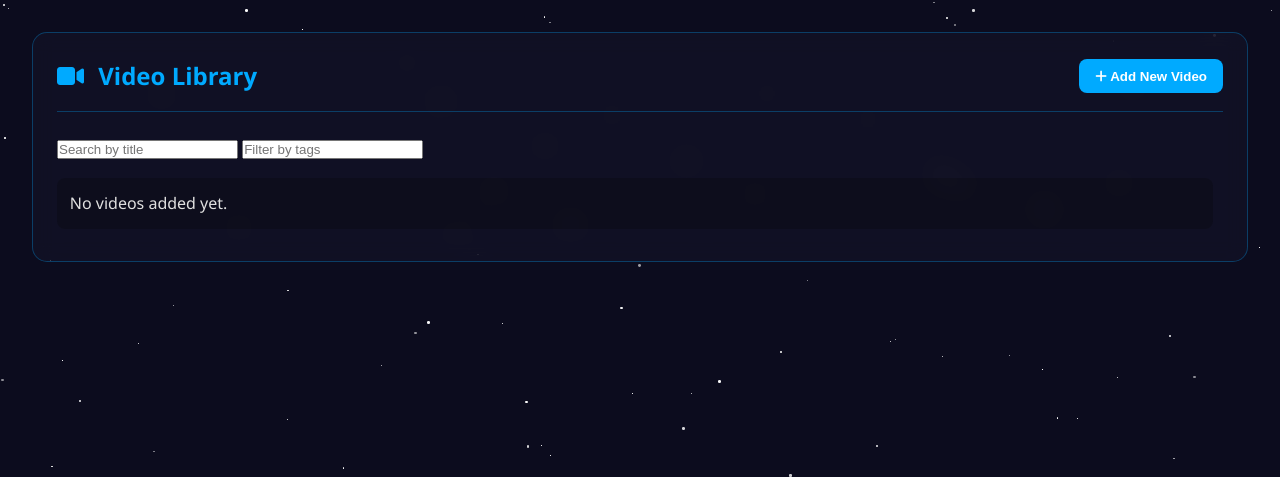
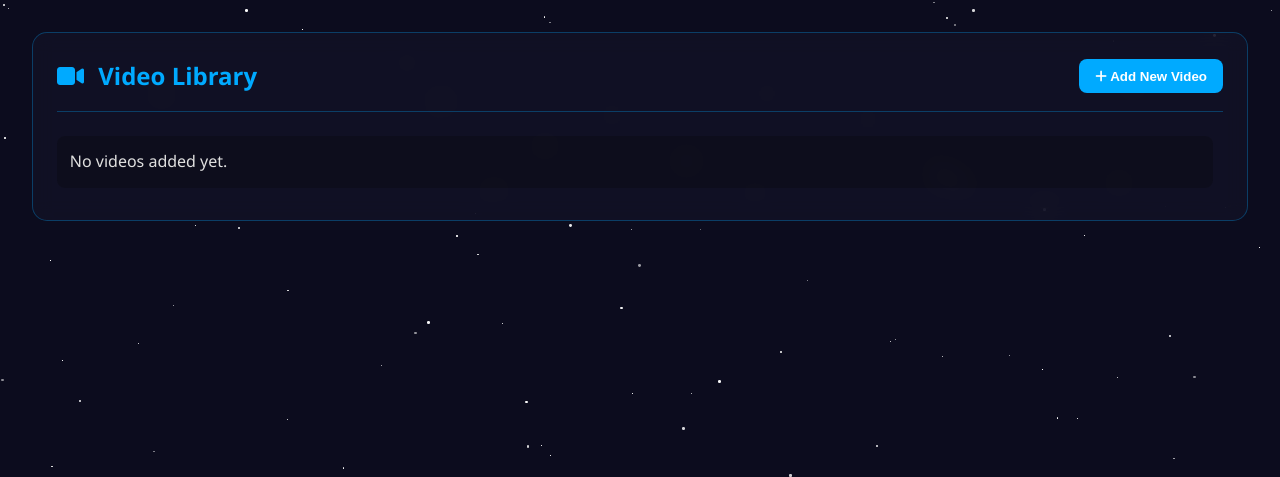
Before and after one commit to 1cbs/1cbs-app, a Flask app: page /videos in a window 1280 px wide. Shown: the part 129-606 px from the top of the page. Run offline with Flask 3, Linux system fonts and the light colour scheme; the visitor is signed in with stand-in values (Sample User, id 1).

Commit message:
Refactor video library template for clarity

```diff
--- a/templates/videos.html
+++ b/templates/videos.html
@@ -12,17 +12,10 @@
         {% endif %}
     </div>
     <div class="card-content">
-        <div class="form-row" style="gap: 1rem; margin-bottom: 1rem; flex-wrap: wrap;">
-            <input type="text" id="video-search" placeholder="Search by title" value="{{ search or '' }}" style="flex: 1 1 240px;">
-            <input type="text" id="video-tag" placeholder="Filter by tags" value="{{ tag_filter or '' }}" style="flex: 1 1 200px;">
-        </div>
-        <ul class="item-list" id="video-list">
+        <ul class="item-list">
             {% for v in videos %}
             <li>
                 <span class="item-name"><i class="fas fa-film"></i> {{ v.title }}</span>
-                {% if v.tags %}
-                <div class="item-tags">{{ v.tags }}</div>
-                {% endif %}
                 <div class="item-actions">
                     <button class="btn-icon" onclick="openModal('videoPlayerModal', '{{ v.url }}')"><i class="fas fa-play"></i></button>
 
@@ -64,88 +57,9 @@
                 <label for="video-url">Direct Video URL</label>
                 <input type="url" id="video-url" name="url" placeholder="https://f005.backblazeb2.com/..." required>
             </div>
-            <div class="form-group">
-                <label for="video-tags">Tags (comma separated)</label>
-                <input type="text" id="video-tags" name="tags" placeholder="e.g. comedy, trailer">
-            </div>
             <button type="submit" class="btn-primary">Save Video</button>
         </form>
     </div>
 </div>
 {% endif %}
-<script>
-    const videoSearchInput = document.getElementById('video-search');
-    const videoTagInput = document.getElementById('video-tag');
-    const videoList = document.getElementById('video-list');
-    const isMaster = {{ 'true' if session.get('is_master') else 'false' }};
-    const isLoggedIn = {{ 'true' if 'user_id' in session else 'false' }};
-    const watchPartyUrl = "{{ url_for('create_watch_party') }}";
-    const deleteVideoUrlTemplate = "{{ url_for('delete_video', id=0)[:-1] }}";
-
-    function debounce(fn, delay = 300) {
-        let timer;
-        return (...args) => {
-            clearTimeout(timer);
-            timer = setTimeout(() => fn(...args), delay);
-        };
-    }
-
-    function renderVideos(videos) {
-        if (!videos.length) {
-            videoList.innerHTML = '<li>No videos added yet.</li>';
-            return;
-        }
-
-        const items = videos.map(video => {
-            const tagSection = video.tags ? `<div class="item-tags">${video.tags}</div>` : '';
-            let actions = `<button class="btn-icon" onclick="openModal('videoPlayerModal', '${video.url}')"><i class="fas fa-play"></i></button>`;
-
-            if (isLoggedIn) {
-                actions += `
-                    <form action="${watchPartyUrl}" method="POST" style="display: inline;">
-                        <input type="hidden" name="video_selection" value="video-${video.id}">
-                        <button type="submit" class="btn-icon" title="Start a Watch Party"><i class="fas fa-users"></i></button>
-                    </form>
-                `;
-            }
-
-            if (isMaster) {
-                actions += `
-                    <form action="${deleteVideoUrlTemplate}${video.id}" method="POST" style="display: inline;">
-                        <button type="submit" class="btn-icon btn-delete"><i class="fas fa-trash"></i></button>
-                    </form>
-                `;
-            }
-
-            return `
-                <li>
-                    <span class="item-name"><i class="fas fa-film"></i> ${video.title}</span>
-                    ${tagSection}
-                    <div class="item-actions">${actions}</div>
-                </li>
-            `;
-        });
-
-        videoList.innerHTML = items.join('');
-    }
-
-    const fetchVideos = debounce(async () => {
-        const params = new URLSearchParams({
-            q: videoSearchInput.value.trim(),
-            tag: videoTagInput.value.trim()
-        });
-
-        const response = await fetch(`/videos?${params.toString()}`, {
-            headers: { 'X-Requested-With': 'XMLHttpRequest' }
-        });
-
-        if (response.ok) {
-            const data = await response.json();
-            renderVideos(data);
-        }
-    }, 350);
-
-    videoSearchInput?.addEventListener('input', fetchVideos);
-    videoTagInput?.addEventListener('input', fetchVideos);
-</script>
 {% endblock %}
```
